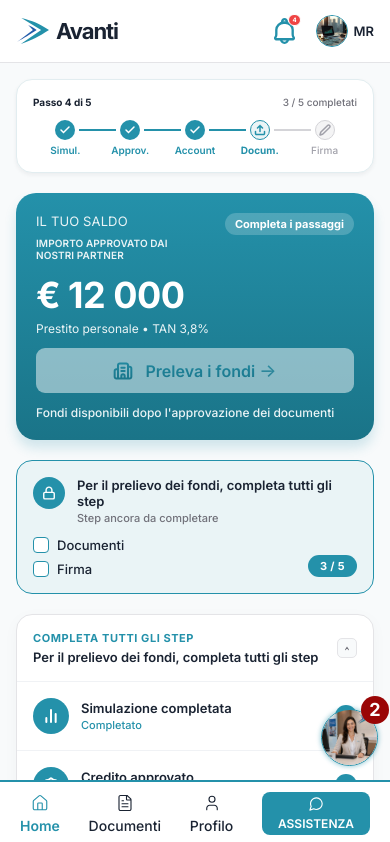
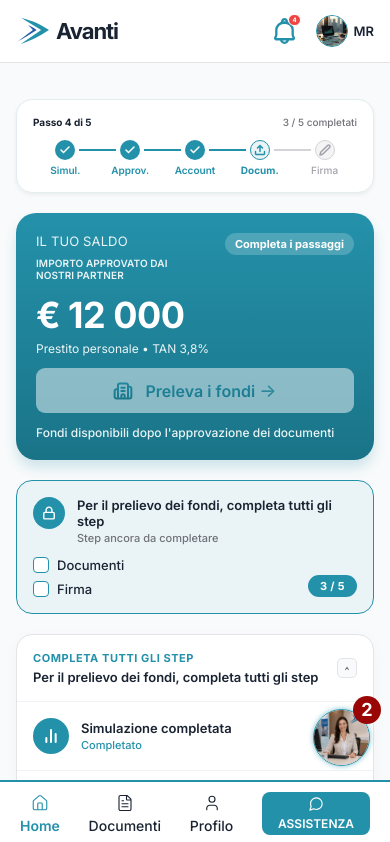
Before and after one commit to dMI-pro/avanti, a Vue app: page / in a window 390 px wide. Shown: the top 842 px of the page. Built offline with nearby package versions, Linux system fonts and the light colour scheme.

Commit message:
refactor: правки верстки

```diff
--- a/src/components/avanti_home_layout.vue
+++ b/src/components/avanti_home_layout.vue
@@ -29,6 +29,7 @@ import AvantiChecklist from '@/components/avanti_checklist.vue'
   align-items: flex-start;
   gap: var(--avanti-desktop-gap-cols);
   width: 100%;
+  margin-top: 20px;
   padding-bottom: 40px;
 }
 
--- a/src/components/avanti_mobile_messages_list.vue
+++ b/src/components/avanti_mobile_messages_list.vue
@@ -63,7 +63,7 @@ function onClick() {
 @media (max-width: 1024px) {
   .avanti-mobile-messages-list {
     position: fixed;
-    right: 12px;
+    right: 20px;
     bottom: 78px;
     z-index: 40;
     display: block;
```
